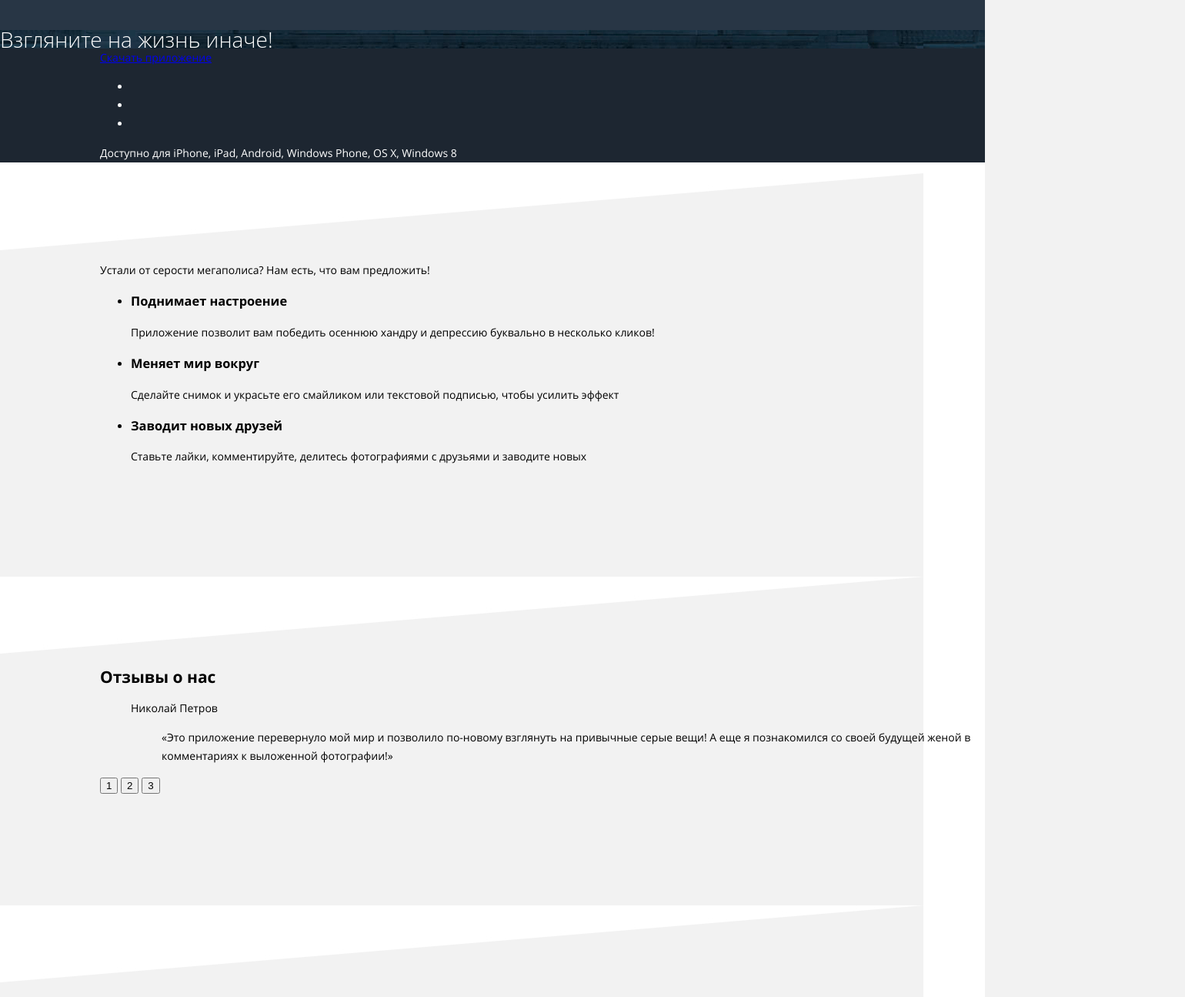
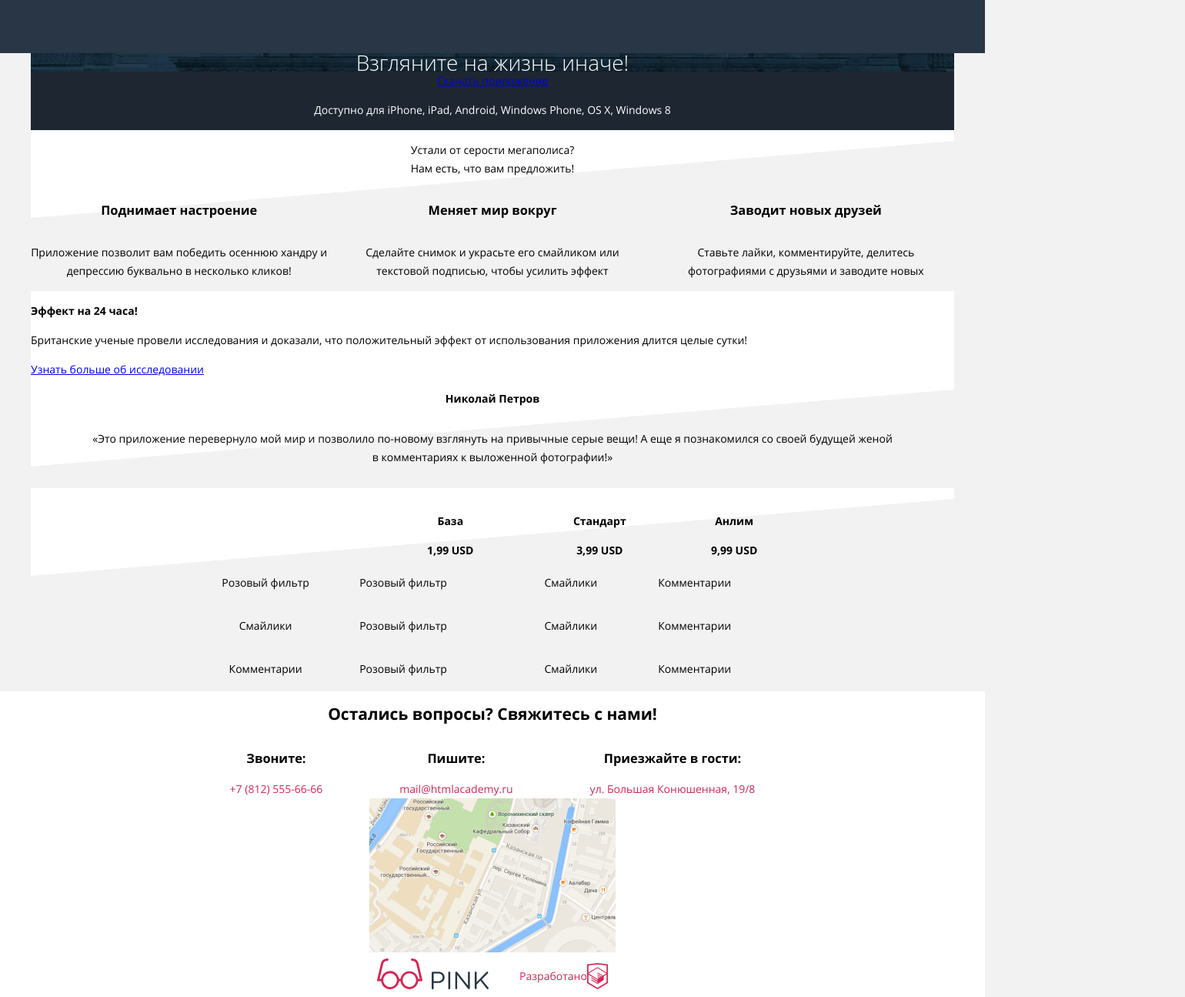
Before and after one commit to Haarkin/283545-pink-24, a plain HTML site: page source/index.html in a window 1280 px wide. Shown: the part 71-1366 px from the top of the page at 77% size, 1540 px wide, since content can reach past the window. Drawn offline with nearby package versions, Linux system fonts and the light colour scheme; files that its build step writes are made by us from their sources; a web font is replaced by a local one.

Commit message:
Делает сетки на главной

```diff
--- a/source/index.html
+++ b/source/index.html
@@ -4,6 +4,7 @@
 <head>
   <meta charset="utf-8">
   <title>HTML Academy: Пинк</title>
+  <meta name="viewport" content="width=device-width, initial-scale=1">
   <link rel="stylesheet" href="css/style.css">
 </head>
 
@@ -82,7 +83,7 @@
     <section class="advantages-section">
       <div class="advantages-section__wrapper">
         <h2 class="visually-hidden">Преимущества</h2>
-        <p class="advantages-section__title">Устали от серости мегаполиса?
+        <p class="advantages-section__title">Устали от серости мегаполиса?<br>
 
           Нам есть, что вам
           предложить!</p>
@@ -106,9 +107,21 @@
       </div>
     </section>
 
+    <section class="study">
+      <section class="study__wrapper">
+        <h2 class="visually-hidden">Исследование</h2>
+        <p class="study__title">Эффект
+          на 24 часа!</p>
+        <p class="study__text">Британские ученые провели исследования
+          и доказали, что положительный эффект
+          от использования приложения длится целые сутки!</p>
+        <a class="study__link" href="#">Узнать больше об исследовании</a>
+      </section>
+    </section>
+
     <section class="reviews">
       <div class="reviews__wrapper">
-        <h2 class="reviews__title">Отзывы о нас</h2>
+        <h2 class="visually-hidden">Отзывы о нас</h2>
         <div class="reviews__list">
           <figure class="reviews__item">
             <figcaption class="reviews__author-name">Николай Петров</figcaption>
@@ -127,10 +140,13 @@
     </section>
 
     <section class="proposal">
+      <div class="proposal__wrapper">
         <h2 class="visually-hidden">Предложения</h2>
         <table class="proposal__table">
           <thead class="proposal__tarifs-table">
             <tr class="tarifs-table__head">
+              <th class="head">
+              </th>
               <th class="head">
                 <p class="head__title">База</p>
                 <span class="head__price">1,99 USD</span>
@@ -151,12 +167,15 @@
                 <p class="advantage__description">Розовый фильтр</p>
               </td>
               <td class="advantage">
+                <span class="advantage__name">Розовый фильтр</span>
                 <span class="visually-hidden">Присутствует</span>
               </td>
               <td class="advantage">
+                <span class="advantage__name">Смайлики</span>
                 <span class="visually-hidden">Присутствует</span>
               </td>
               <td class="advantage">
+                <span class="advantage__name">Комментарии</span>
                 <span class="visually-hidden">Присутствует</span>
               </td>
             </tr>
@@ -165,12 +184,15 @@
                 <p class="advantage__description">Смайлики</p>
               </td>
               <td class="advantage">
+                <span class="advantage__name">Розовый фильтр</span>
                 <span class="visually-hidden">Отсутствует</span>
               </td>
               <td class="advantage">
+                <span class="advantage__name">Смайлики</span>
                 <span class="visually-hidden">Присутствует</span>
               </td>
               <td class="advantage">
+                <span class="advantage__name">Комментарии</span>
                 <span class="visually-hidden">Присутствует</span>
               </td>
             </tr>
@@ -179,12 +201,15 @@
                 <p class="advantage__description">Комментарии</p>
               </td>
               <td class="advantage">
+                <span class="advantage__name">Розовый фильтр</span>
                 <span class="visually-hidden">Отсутствует</span>
               </td>
               <td class="advantage">
+                <span class="advantage__name">Смайлики</span>
                 <span class="visually-hidden">Отсутствует</span>
               </td>
               <td class="advantage">
+                <span class="advantage__name">Комментарии</span>
                 <span class="visually-hidden">Присутствует</span>
               </td>
             </tr>
@@ -195,29 +220,32 @@
           <button class="slider__toggle slider__toggle--current" type="button">2</button>
           <button class="slider__toggle" type="button">3</button>
         </p>
+      </div>
     </section>
 
   </main>
   <footer class="page-footer">
+    <div class="page-footer__wrapper">
     <h2>Остались вопросы?
       Свяжитесь с нами!</h2>
-    <ul class="footer-contacts">
-      <li class="footer-contacts__item">
-        <h3 class="footer-contacts__title">Звоните:</h3>
-        <a class="footer-contacts__link" href="tel:+78125556666">+7 (812) 555-66-66</a>
+    <ul class="page-footer-contacts">
+      <li class="page-footer-contacts__item">
+        <h3 class="page-footer-contacts__title">Звоните:</h3>
+        <a class="page-footer-contacts__link" href="tel:+78125556666">+7 (812) 555-66-66</a>
       </li>
-      <li class="footer-contacts__item">
-        <h3 class="footer-contacts__title">Пишите:</h3>
-        <a class="footer-contacts__link" href="mail@htmlacademy.ru">mail@htmlacademy.ru</a>
+      <li class="page-footer-contacts__item">
+        <h3 class="page-footer-contacts__title">Пишите:</h3>
+        <a class="page-footer-contacts__link" href="mail@htmlacademy.ru">mail@htmlacademy.ru</a>
       </li>
-      <li class="footer-contacts__item">
-        <h3 class="footer-contacts__title">Приезжайте в гости:</h3>
-        <a class="footer-contacts__link" href="#">ул. Большая
+      <li class="page-footer-contacts__item">
+        <h3 class="page-footer-contacts__title">Приезжайте в гости:</h3>
+        <a class="page-footer-contacts__link" href="#">ул. Большая
           Конюшенная, 19/8</a>
       </li>
     </ul>
     <img src="img/map.png" alt="ул. Большая Конюшенная, 19/8">
 
+    <div class="page-footer__lower-wrapper">
     <a class="page-footer__logo" href="index.html">
       <span class="visually-hidden">Ссылка на главную</span>
       <svg width="145" height="40" viewBox="0 0 145 40" fill="none" xmlns="http://www.w3.org/2000/svg">
@@ -274,6 +302,8 @@
         </svg>
       </a>
     </p>
+  </div>
+  </div>
   </footer>
 </body>
 
--- /dev/null
+++ b/source/sass/blocks/about-text.scss
@@ -0,0 +1,4 @@
+.htmlacademy-link {
+  display: flex;
+  align-items: center;
+}
--- a/source/sass/blocks/advantages-section.scss
+++ b/source/sass/blocks/advantages-section.scss
@@ -1,6 +1,43 @@
+.advantages-section {
+  background-image: url("../img/backgrounds/greybackground.jpg");
+  background-repeat: no-repeat;
+}
+
 .advantages-section__wrapper {
-  background-image: url("../../../img/backgrounds/greybackground.jpg");
-  background-repeat: no-repeat;
-  width: 100%;
-  padding: 100px 130px 130px 130px;
+  width: 288px;
+  margin: 0 auto;
+
+  @media (min-width: $tablet-width) {
+    width: 620px;
+  }
+
+  @media (min-width: $desktop-width) {
+    width: 1200px;
+  }
 }
+
+.advantages-section__title {
+  text-align: center;
+}
+
+.advantages-section__list {
+  margin: 0;
+  padding: 0;
+  list-style: none;
+
+  @media (min-width: $desktop-width) {
+    display: grid;
+    grid-template-columns: 1fr 1fr 1fr;
+    column-gap: 22px;
+  }
+}
+
+.advantages-section__item {
+  display: flex;
+  flex-direction: column;
+  align-items: center;
+}
+
+.advantage__description {
+  text-align: center;
+}
--- a/source/sass/blocks/link-section.scss
+++ b/source/sass/blocks/link-section.scss
@@ -1,6 +1,31 @@
 .link-section {
   background-color: $night-grey;
   color: $white;
-  padding-left: 130px;
-  padding-right: 130px;
 }
+
+.link-section__wrapper {
+  width: 288px;
+  margin: 0 auto;
+  display: flex;
+  flex-direction: column;
+  align-items: center;
+
+  @media (min-width: $tablet-width) {
+    width: 620px;
+  }
+
+  @media (min-width: $desktop-width) {
+    width: 1200px;
+  }
+}
+
+.link-section__list {
+  display: flex;
+  list-style: none;
+  margin: 0;
+  padding: 0;
+}
+
+.link-section p {
+  text-align: center;
+}
--- a/source/sass/blocks/main-nav.scss
+++ b/source/sass/blocks/main-nav.scss
@@ -5,7 +5,7 @@
 
 .main-nav__list {
   list-style-type: none;
-  margin: 0;
+  margin: 0 auto;
   padding: 0;
   display: flex;
   flex-direction: column;
@@ -22,8 +22,14 @@
 
 .main-nav__list a {
   color: $white;
+}
+
+.main-nav__toggle {
+  position: absolute;
+  top: 10px;
+  right: 20px;
 
   @media (min-width: $desktop-width) {
-    margin-left: 79px;
+    display: none;
   }
 }
--- a/source/sass/blocks/page-footer.scss
+++ b/source/sass/blocks/page-footer.scss
@@ -5,4 +5,63 @@
     color: $red;
     text-decoration: none;
   }
+
+  h2 {
+    text-align: center;
+  }
 }
+
+.page-footer__wrapper {
+  width: 288px;
+  margin: 0 auto;
+  display: flex;
+  flex-direction: column;
+  align-items: center;
+
+  @media (min-width: $tablet-width) {
+    width: 620px;
+  }
+
+  @media (min-width: $desktop-width) {
+    width: 1200px;
+  }
+}
+
+.page-footer-contacts {
+  list-style: none;
+  margin: 0;
+  padding: 0;
+
+  @media (min-width: $tablet-width) {
+    display: flex;
+  }
+}
+
+.page-footer-contacts__item {
+  display: flex;
+  flex-direction: column;
+  align-items: center;
+
+  @media (min-width: $tablet-width) {
+    margin-right: 100px;
+
+    &:last-child {
+      margin-right: 0;
+      flex-wrap: wrap;
+    }
+  }
+}
+
+.page-footer-contacts__title {
+  text-align: center;
+}
+
+.page-footer__lower-wrapper {
+  display: flex;
+  flex-direction: column;
+  align-items: center;
+
+  @media (min-width: $tablet-width) {
+    flex-direction: row;
+  }
+}
--- a/source/sass/blocks/page-header.scss
+++ b/source/sass/blocks/page-header.scss
@@ -3,19 +3,14 @@
 }
 
 .page-header__wrapper {
-  display: flex;
-  height: 66px;
-  justify-content: space-between;
+  width: 288px;
+  margin: 0 auto;
 
   @media (min-width: $tablet-width) {
-    height: 110px;
+    width: 620px;
   }
 
   @media (min-width: $desktop-width) {
-    padding-right: 130px;
-    padding-left: 130px;
-    padding-top: 27px;
-    padding-bottom: 43px;
-    height: 40px;
+    width: 1200px;
   }
 }
--- a/source/sass/blocks/page-main.scss
+++ b/source/sass/blocks/page-main.scss
@@ -6,4 +6,5 @@
 .page-main__title {
   margin: 0;
   font-weight: 300;
+  text-align: center;
 }
--- a/source/sass/blocks/proposal.scss
+++ b/source/sass/blocks/proposal.scss
@@ -1,6 +1,38 @@
 .proposal {
   background-image: url("../img/backgrounds/greybackground.jpg");
   background-repeat: no-repeat;
-  width: 100%;
-  padding: 100px 130px 130px 130px;
+  overflow: hidden;
+  position: relative;
 }
+
+.proposal__wrapper {
+  display: flex;
+  flex-direction: column;
+  align-items: center;
+  width: 288px;
+  margin: 0 auto;
+
+  @media (min-width: $tablet-width) {
+    width: 620px;
+  }
+
+  @media (min-width: $desktop-width) {
+    width: 1200px;
+  }
+}
+
+.proposal__table {
+  width: 832px;
+}
+
+.head:first-child {
+  @media (max-width: $mobile-width-only) {
+    display: none;
+  }
+}
+
+.advantage:first-child {
+  @media (max-width: $mobile-width-only) {
+    display: none;
+  }
+}
--- a/source/sass/blocks/reviews.scss
+++ b/source/sass/blocks/reviews.scss
@@ -1,6 +1,40 @@
-.reviews__wrapper {
+.reviews {
   background-image: url("../../../img/backgrounds/greybackground.jpg");
   background-repeat: no-repeat;
-  width: 100%;
-  padding: 100px 130px 130px 130px;
 }
+
+.reviews__wrapper {
+  width: 288px;
+  margin: 0 auto;
+
+  @media (min-width: $tablet-width) {
+    width: 620px;
+  }
+
+  @media (min-width: $desktop-width) {
+    width: 1200px;
+  }
+}
+
+.reviews__item {
+  display: flex;
+  flex-direction: column;
+  align-items: center;
+}
+
+.reviews__author-name {
+  font-weight: bold;
+}
+
+.reviews__text {
+  text-align: center;
+}
+
+.reviews__toggles {
+  display: flex;
+  justify-content: center;
+
+  @media (min-width: $desktop-width) {
+    display: none;
+  }
+}
--- /dev/null
+++ b/source/sass/blocks/site-contacts.scss
@@ -0,0 +1,4 @@
+.site-contacts {
+  display: flex;
+  list-style: none;
+}
--- a/source/sass/blocks/site-list.scss
+++ b/source/sass/blocks/site-list.scss
@@ -1,4 +1,19 @@
+.site-list {
+  @media (min-width: $desktop-width) {
+    justify-content: flex-end;
+  }
+}
+
+.site-list__item {
+  display: flex;
+  justify-content: center;
+  @media (min-width: $desktop-width) {
+    margin-right: 79px;
+  }
+}
+
 .site-list__link {
   color: $white;
   text-decoration: none;
+  text-align: center;
 }
--- /dev/null
+++ b/source/sass/blocks/study.scss
@@ -0,0 +1,26 @@
+.study {
+  margin: 0;
+  padding: 0;
+  width: 100%;
+
+  @media (max-width: $mobile-width-only) {
+    display: none;
+  }
+}
+
+.study__wrapper {
+  width: 288px;
+  margin: 0 auto;
+
+  @media (min-width: $tablet-width) {
+    width: 620px;
+  }
+
+  @media (min-width: $desktop-width) {
+    width: 1200px;
+  }
+}
+
+.study__title {
+  font-weight: bold;
+}
--- a/source/sass/globals/global.scss
+++ b/source/sass/globals/global.scss
@@ -1,3 +1,7 @@
+*, *::before, *::after {
+  box-sizing: border-box;
+}
+
 html {
   height: 100%;
 }
--- a/source/sass/globals/variables.scss
+++ b/source/sass/globals/variables.scss
@@ -6,4 +6,4 @@ $white: #ffffff;
 $black: #000000;
 $tablet-width: 660px;
 $desktop-width: 1200px;
-$mobile-width-only: 320px;
+$mobile-width-only: 659px;
--- a/source/sass/style.scss
+++ b/source/sass/style.scss
@@ -7,8 +7,11 @@
 @import "./blocks/page-main.scss";
 @import "./blocks/title-wrapper.scss";
 @import "./blocks/page-footer.scss";
+@import "./blocks/site-contacts.scss";
+@import "./blocks/about-text.scss";
 @import "./blocks/link-section.scss";
 @import "./blocks/advantages-section.scss";
+@import "./blocks/study.scss";
 @import "./blocks/reviews.scss";
 @import "./blocks/proposal.scss";
 @import "./blocks/field.scss";
```
Lines whose indentation alone changed are shown as unchanged.
